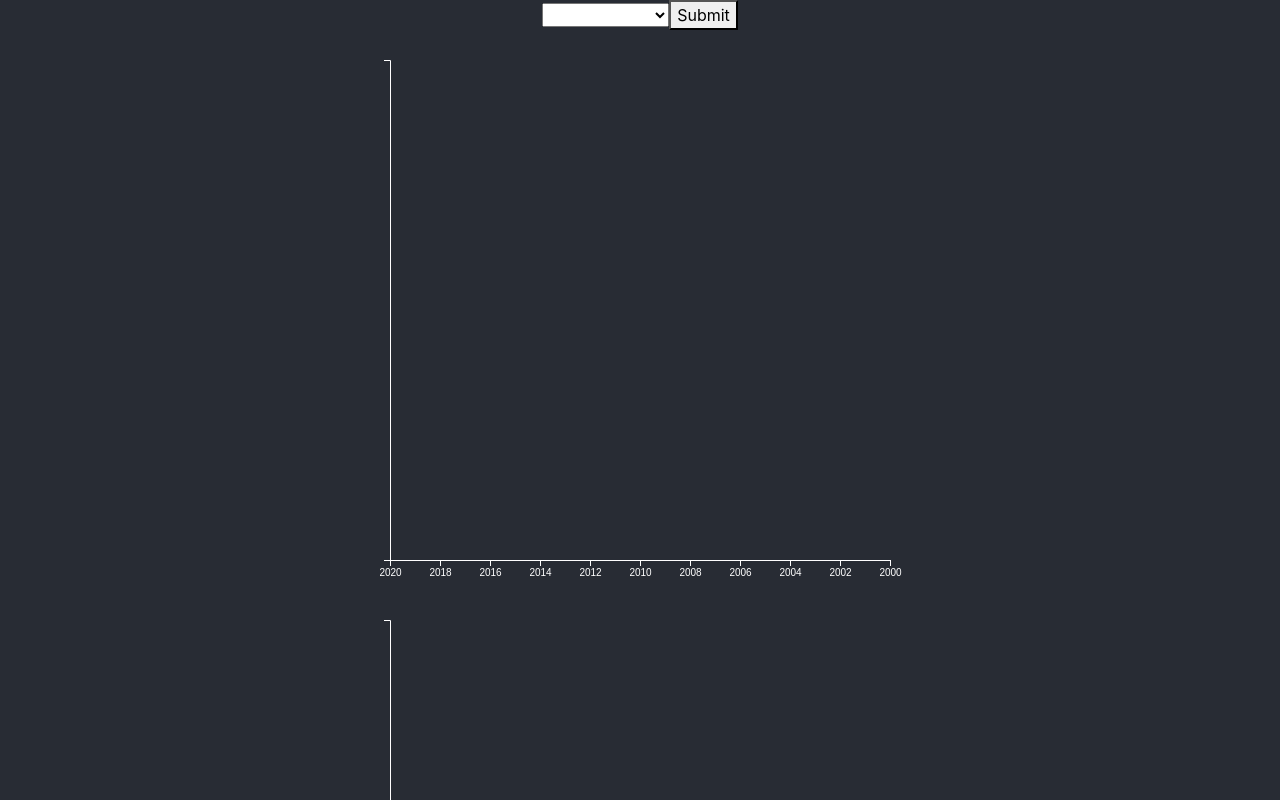
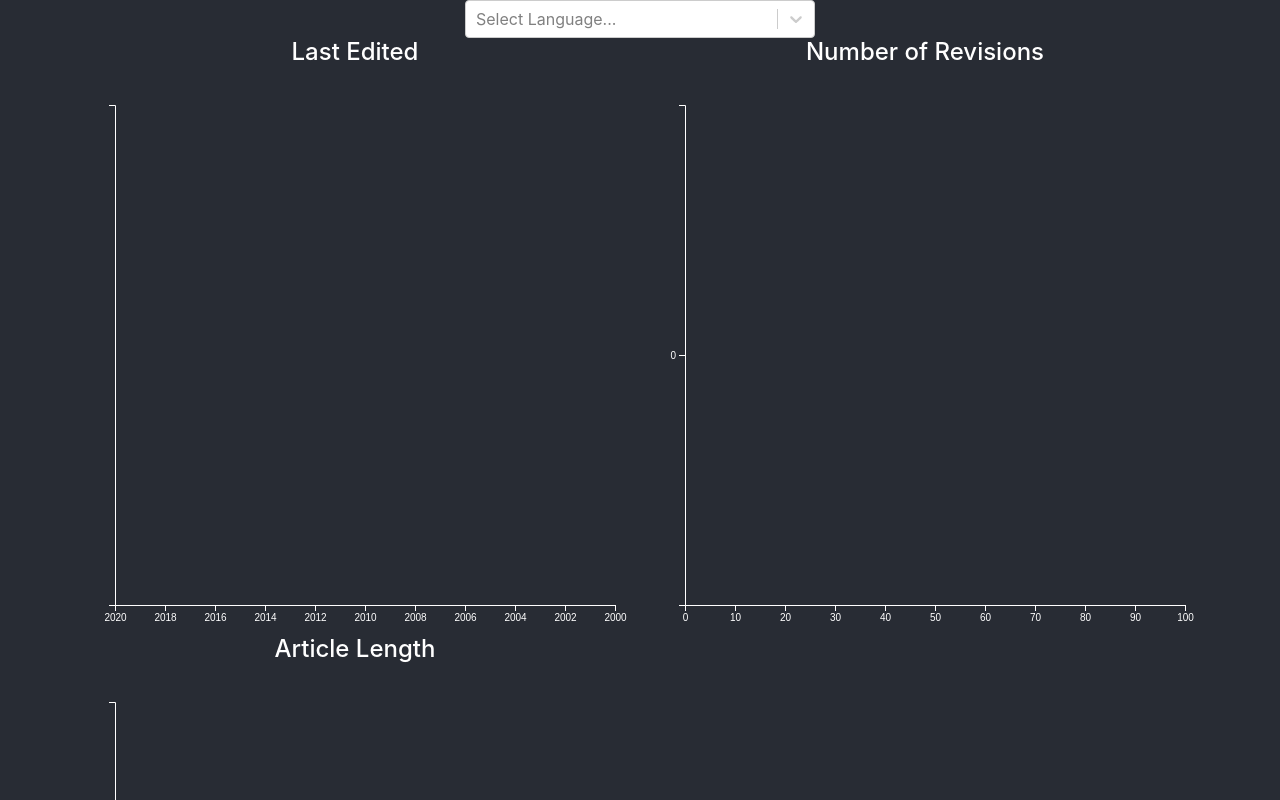
Before and after one commit to wikinalysis/wiki-charts, a React (Create React App) app: page / in a window 1280 px wide. Shown: the top 800 px of the page. Built offline with nearby package versions, Linux system fonts and the light colour scheme.

Commit message:
Revised UI

```diff
--- /dev/null
+++ b/src/components/Form/Inputs.tsx
@@ -0,0 +1,23 @@
+import * as React from "react";
+import ReactSelect from "react-select";
+import { Form } from "react-bootstrap";
+import { FieldRenderProps } from "react-final-form";
+import styled from "styled-components";
+
+export interface Option {
+  value: any;
+  label: string;
+}
+
+const StyledSelect = styled(ReactSelect)`
+  color: black;
+`;
+
+export const TextInput: React.FC<FieldRenderProps<string>> = props => {
+  return <Form.Control {...props.input} />;
+};
+
+export const Select: React.SFC<FieldRenderProps<any>> = ({
+  input,
+  ...rest
+}) => <StyledSelect {...input} {...rest} searchable />;
--- a/src/components/LanguageSelect/index.tsx
+++ b/src/components/LanguageSelect/index.tsx
@@ -1,25 +1,32 @@
 import * as React from "react";
-import { Form, Field } from "react-final-form";
+import { Form, Field, FormSpyRenderProps, FormSpy } from "react-final-form";
+import { Select } from "../Form/Inputs";
+import { Button } from "react-bootstrap";
+import { FormState } from "final-form";
 
 export interface LanguageSelectProps {
-  languages: { id: string; name: string }[];
+  languages: { value: string; label: string }[];
   setLanguage: (s: string) => void;
 }
 
 export const LanguageSelect: React.SFC<LanguageSelectProps> = props => {
   return (
-    <Form onSubmit={({ language }) => props.setLanguage(language)}>
+    <Form onSubmit={({ language }) => props.setLanguage(language.value)}>
       {({ handleSubmit }) => (
         <form onSubmit={handleSubmit}>
-          <Field name="language" component="select">
-            <option />
-            {props.languages.map(v => (
-              <option key={v.id} value={v.id}>
-                {v.name}
-              </option>
-            ))}
-          </Field>
-          <button type="submit">Submit</button>
+          <Field
+            name="language"
+            component={Select}
+            options={props.languages}
+            placeholder="Select Language..."
+          />
+          <FormSpy
+            subscription={{ values: true }}
+            onChange={(formProps: FormState<any>) => {
+              formProps.values.language &&
+                props.setLanguage(formProps.values.language.value);
+            }}
+          />
         </form>
       )}
     </Form>
--- a/src/pages/RevisionHistogram/index.tsx
+++ b/src/pages/RevisionHistogram/index.tsx
@@ -3,22 +3,43 @@ import { LanguageSelect } from "../../components/LanguageSelect";
 import { TextLengthHistogram } from "./TextLengthHistogram";
 import { RevisionCountHistogram } from "./RevisionCountHistogram";
 import { LastEditedHistogram } from "./LastEditedHistogram";
+import { Container, Row, Col } from "react-bootstrap";
 
 const CURRENT_LANGUAGES = [
-  { id: "rmy", name: "Romani" },
-  { id: "pih", name: "Norfolk Island" },
-  { id: "tn", name: "Setswana" }
+  { value: "rmy", label: "Romani" },
+  { value: "pih", label: "Norfolk Island" },
+  { value: "tn", label: "Setswana" }
 ];
 
 const RevisionHistogramPage = () => {
   const [language, setLanguage] = React.useState("");
   return (
-    <React.Fragment>
-      <LanguageSelect languages={CURRENT_LANGUAGES} setLanguage={setLanguage} />
-      <LastEditedHistogram language={language} />
-      <RevisionCountHistogram language={language} />
-      <TextLengthHistogram language={language} />
-    </React.Fragment>
+    <Container>
+      <Row>
+        <Col md={{ span: 4, offset: 4 }}>
+          <LanguageSelect
+            languages={CURRENT_LANGUAGES}
+            setLanguage={setLanguage}
+          />
+        </Col>
+      </Row>
+      <Row>
+        <Col md={6}>
+          <h4>Last Edited</h4>
+          <LastEditedHistogram language={language} />
+        </Col>
+        <Col md={6}>
+          <h4>Number of Revisions</h4>
+          <RevisionCountHistogram language={language} />
+        </Col>
+      </Row>
+      <Row>
+        <Col md={6}>
+          <h4>Article Length</h4>
+          <TextLengthHistogram language={language} />
+        </Col>
+      </Row>
+    </Container>
   );
 };
 
```
Also changed, not shown: package.json (+6 -2 lines), src/pages/RevisionHistogram/Navbar.tsx (added, +28 -0 lines), 1 other file (tests, documents, lock files or other folders).
